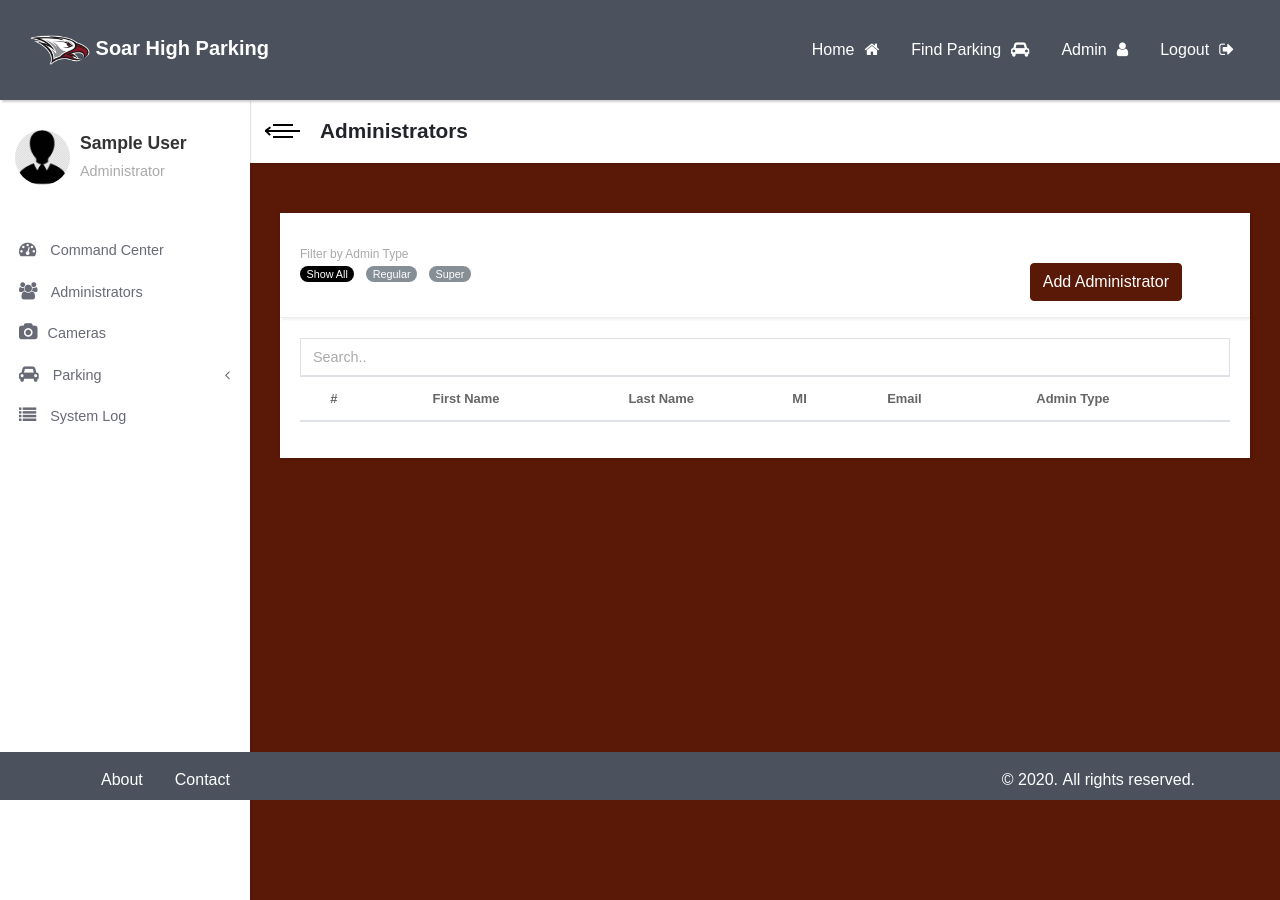
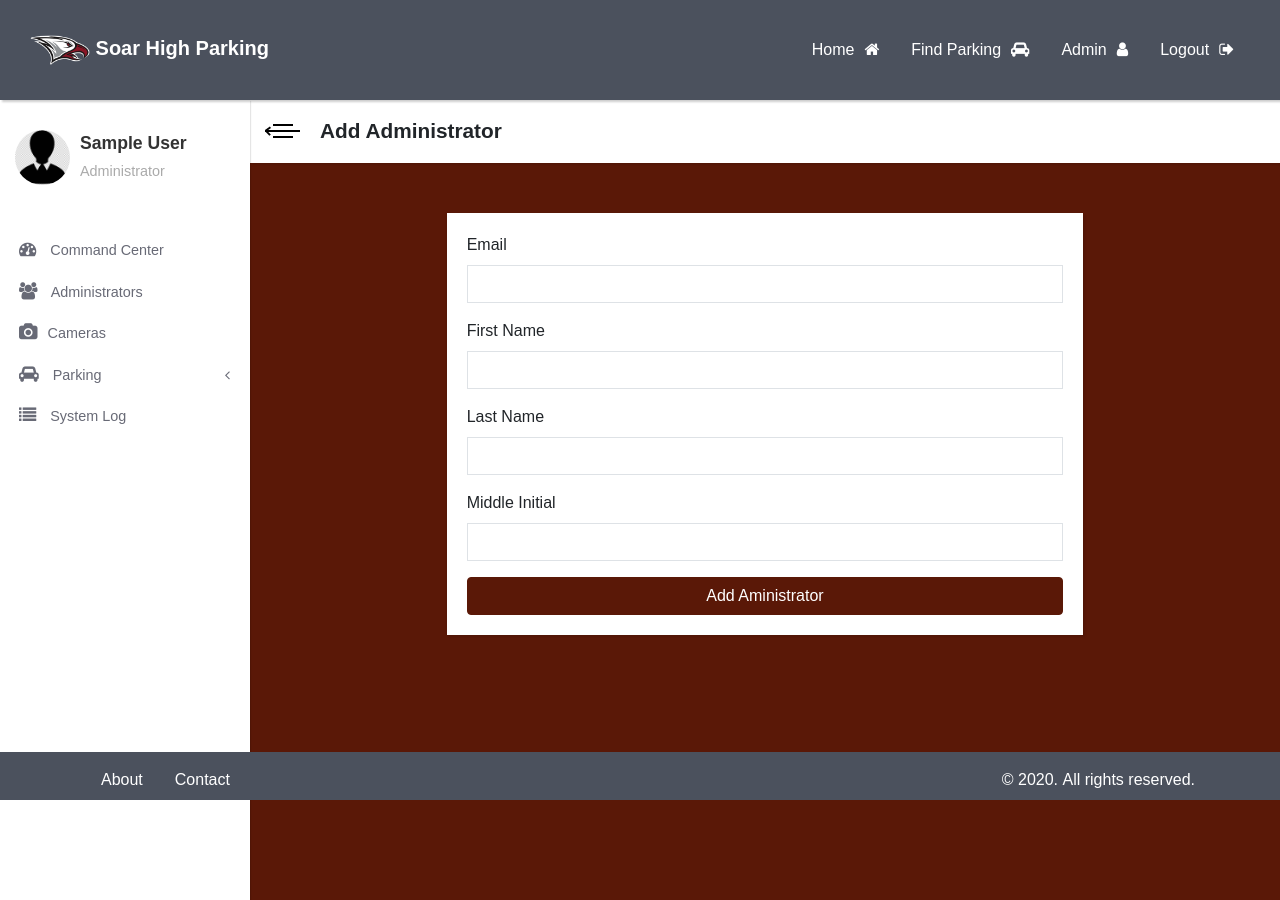
Before and after one commit to jacobia21/capstone-parking, a Flask app: page /admin/administrators/add in a window 1280 px wide. Run offline with Flask 2, Linux system fonts and the light colour scheme; the visitor is signed in with stand-in values (Sample User, id 1); data comes from the database, SQL or seed files in the repository; lists and menus that the app fills with data are empty; some libraries are stand-ins or nearby versions.

Commit message:
admin administrators functionality

```diff
--- /dev/null
+++ b/app/admin/forms.py
@@ -0,0 +1,29 @@
+from flask_wtf import FlaskForm
+from wtforms import StringField, PasswordField, BooleanField, SubmitField
+from wtforms.validators import DataRequired,Email, ValidationError
+from app.models import User
+
+
+def validate_name(form,_):
+        user = User.query.filter_by(first_name=form.first_name.data).filter_by(last_name=form.last_name.data).filter_by(middle_initial= form.middle_initial.data).first()
+        if user is not None:
+            raise ValidationError('This person is already an administrator.')
+
+class AddAdminForm(FlaskForm):
+    email = StringField('Email', validators=[DataRequired(), Email()])
+    first_name = StringField('First Name',validators=[DataRequired(),validate_name])
+    last_name = StringField('Last Name', validators=[DataRequired(), validate_name])
+    middle_initial = StringField('Middle Initial', validators=[DataRequired(), validate_name])
+    submit = SubmitField('Add Aministrator')
+
+    def validate_email(self, email):
+        user = User.query.filter_by(email=email.data).first()
+        if user is not None:
+            raise ValidationError('Please use a different email address.')
+
+class EditAdminForm(FlaskForm):
+    email = StringField('Email', validators=[DataRequired(), Email()])
+    first_name = StringField('First Name',validators=[DataRequired()])
+    last_name = StringField('Last Name', validators=[DataRequired()])
+    middle_initial = StringField('Middle Initial', validators=[DataRequired()])
+    submit = SubmitField('Edit Aministrator')
--- a/app/admin/routes.py
+++ b/app/admin/routes.py
@@ -1,7 +1,9 @@
 from app.admin import bp
-from flask import render_template, url_for
+from flask import render_template, url_for, flash, redirect
 from flask_login import login_required
 from app.models import User, Zone, Camera, ParkingSpace, Lot
+from app.admin.forms import AddAdminForm, EditAdminForm
+from app import db
 
 @bp.route('/home')
 @login_required
@@ -21,18 +23,54 @@ def administrators():
 @bp.route('/administrators/add', methods=['GET', 'POST'])
 @login_required
 def add_administrator():
-    return render_template("admin/administrators/administrators.html", title='Administrators')
+    form = AddAdminForm()
+    if form.validate_on_submit():
+        # form.validate_name(form.first_name.data, form.last_name.data,form.middle_initial.data)
+        try:
+            user = User( email=form.email.data, first_name = form.first_name.data,last_name = form.last_name.data,middle_initial = form.middle_initial.data)
+            #TODO send activiation message to the new user
+            flash("New Admin Added")
+            return redirect(url_for('admin.administrators'))
+        except:
+            flash("Something went wrong! Try again later")
+            return render_template("admin/administrators/add_administrator.html", title='Add Administrator', form=form, error=1)
+    return render_template("admin/administrators/add_administrator.html", title='Add Administrator', form=form)
 
-@bp.route('/administrators/edit',  methods=['GET', 'POST'])
+@bp.route('/administrators/edit/<user_id>',  methods=['GET', 'POST'])
 @login_required
-def edit_administrator():
-    return render_template("admin/administrators/administrators.html", title='Administrators')
+def edit_administrator(user_id):
+    form = EditAdminForm()
+    if form.validate_on_submit():
+        try:
+            admin = User.query.get(user_id)
+            admin.email = form.email.data
+            admin.first_name = form.first_name.data
+            admin.last_name = form.last_name.data
+            admin.middle_initial = form.middle_initial.data
+            db.session.commit()
+        except Exception as error:
+            print(error)
+            flash("Something went wrong! Try again later")
+            return render_template("admin/administrators/edit_administrator.html", title='Administrators', form=form, admin=User.query.get(user_id), error=1)
+
+        return redirect(url_for('admin.administrators'))
+
+    admin = User.query.get(user_id)
+    return render_template("admin/administrators/edit_administrator.html", title='Administrators', form=form, admin=admin)
 
 
-@bp.route('/administrators/delete',  methods=['POST'])
+@bp.route('/administrators/delete/<user_id>',  methods=['POST'])
 @login_required
-def delete_administrator():
-    return render_template("admin/administrators/administrators.html", title='Administrators')
+def delete_administrator(user_id):
+    try:
+        admin = User.query.get(user_id)
+        print(admin.id)
+        flash("Administrator removed")
+    except Exception as error:
+        print(error)
+        flash("Something went wrong! Try again later")
+        return redirect(url_for('admin.administrators', error=1))
+    return redirect(url_for('admin.administrators'))
 
 @bp.route('/cameras')
 @login_required
--- a/app/main/routes.py
+++ b/app/main/routes.py
@@ -16,9 +16,5 @@ def zones():
 
 @bp.route('/lots/<zone_id>')
 def lots(zone_id):
-    #FIXME this does not get lots with 0 available spaces
-    lots = Lot.query.join(ParkingSpace, Lot.id==ParkingSpace.lot_id).add_columns(Lot.name,func.count(ParkingSpace.availability).label("available_spaces")).filter(ParkingSpace.zone_id==zone_id).filter(ParkingSpace.availability == SpaceAvailability.AVAILABLE).group_by(Lot.id)
-
-    print(lots)
-    lots = lots.all()
+    lots = Zone.query.get(zone_id).lots
     return render_template("main/lots.html", title='Lots', lots=lots)
--- a/app/models.py
+++ b/app/models.py
@@ -39,6 +39,10 @@ class Lot(db.Model):
     def __repr__(self):
         return '<Lot {}>'.format(self.id)
 
+    def get_available_spaces(self):
+     return self.spaces.filter(ParkingSpace.availability == SpaceAvailability.AVAILABLE).count()
+
+
 class ParkingSpace(db.Model):
     __tablename__ = 'space'
     id = db.Column(db.Integer, primary_key=True)
@@ -47,9 +51,9 @@ class ParkingSpace(db.Model):
     zone_id = db.Column(db.Integer, db.ForeignKey('zone.id'), nullable=False)
     camera_id = db.Column(db.Integer, db.ForeignKey('camera.id'), nullable=False)
 
-    lot = db.relationship('Lot')
-    zone = db.relationship('Zone')
-    camera = db.relationship('Camera')
+    lot = db.relationship('Lot', backref=db.backref('spaces', lazy='dynamic'))
+    zone = db.relationship('Zone', backref=db.backref('spaces', lazy='dynamic'))
+    camera = db.relationship('Camera', backref=db.backref('spaces', lazy='dynamic'))
 
     def __repr__(self):
         return '<Space {}>'.format(self.id)
--- /dev/null
+++ b/app/templates/admin/administrators/add_administrator.html
@@ -0,0 +1,49 @@
+{% extends 'admin_base.html'%} {% block content %}
+<section>
+<div class="container-fluid">
+  <div class="row justify-content-md-center">
+    <div class="col-lg-8">
+      <div class="card">
+        <div class="card-body">
+          <form action="" method="post" novalidate>
+            {{ form.hidden_tag() }}
+            <div class="form-group">
+              {{ form.email.label }}
+              {{ form.email(size=32, class_="form-control") }}
+              {% for error in form.email.errors %}
+                <span style="color: red">[{{ error }}]</span>
+              {% endfor %}
+            </div>
+            <div class="form-group">
+                {{ form.first_name.label }}
+                {{ form.first_name(size=32, class_="form-control") }}
+                {% for error in form.first_name.errors %}
+                  <span style="color: red">[{{ error }}]</span>
+                {% endfor %}
+              </div>
+              <div class="form-group">
+                {{ form.last_name.label }}
+                {{ form.last_name(size=32, class_="form-control") }}
+                {% for error in form.last_name.errors %}
+                  <span style="color: red">[{{ error }}]</span>
+                {% endfor %}
+              </div>
+              <div class="form-group">
+                {{ form.middle_initial.label }}
+                {{ form.middle_initial(size=32, class_="form-control") }}
+                {% for error in form.middle_initial.errors %}
+                  <span style="color: red">[{{ error }}]</span>
+                {% endfor %}
+              </div>
+            <div class="d-flex">
+              {{ form.submit(class="btn btn-primary text-white btn-md btn-block
+              ml-auto") }}
+            </div>
+          </form>
+        </div>
+      </div>
+    </div>
+  </div>
+</div>
+</section>
+{% endblock %}
--- a/app/templates/admin/administrators/administrators.html
+++ b/app/templates/admin/administrators/administrators.html
@@ -56,7 +56,7 @@
                                             <td>{{admin.email}}</td>
                                             <td>Regular</td>
                                             <td>
-                                                <a href="{{url_for('admin.edit_administrator')}}">
+                                                <a href="{{url_for('admin.edit_administrator', user_id=admin.id)}}">
                                                     <i class="fa fa-pencil-square-o px-2 fa-lg" aria-hidden="true"></i>
                                                 </a>
                                                 <a href="#" data-toggle="modal" data-target="#deleteModal">
@@ -77,7 +77,7 @@
 
                                         </div>
                                         <div class="modal-body">
-                                            <form action="{{url_for('admin.delete_administrator')}}" method="post">
+                                            <form action="{{url_for('admin.delete_administrator', user_id=1)}}" method="post">
                                                 <?= csrf_field() ?>
                                                 <input type="hidden" name="user_id" value="<?= $admin->id ?>" />
                                                 <p>Are you sure you want to delete this user? This cannot be undone.</p>
--- a/app/templates/main/lots.html
+++ b/app/templates/main/lots.html
@@ -34,7 +34,7 @@
               </th>
               <td class="align-middle">{{lot.name}}</td>
               <td class="align-middle">
-                {{lot.available_spaces}}
+                {{lot.get_available_spaces()}}
               </td>
             </tr>
            {% endfor %}
--- a/app/templates/partials/message_block.html
+++ b/app/templates/partials/message_block.html
@@ -1,7 +1,7 @@
 {% with messages = get_flashed_messages() %}
     {% if messages %}
         {% for message in messages%}
-            <div class="alert alert-success alert-dismissible">
+            <div class="alert {% if error%} alert-danger {% else %} alert-success {% endif %} alert-dismissible">
                 <a href="#" class="close" data-dismiss="alert" aria-label="close">&times;</a>
                     {{ message}}
             </div>
```
Also changed, not shown: app/templates/admin/administrators/edit_administrator.html (added, +49 -0 lines).
